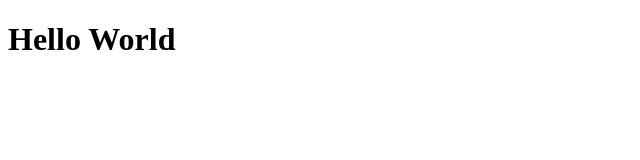
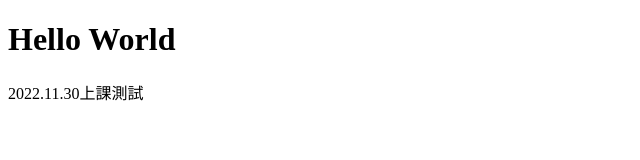
Before and after one commit to 1108211096/practise, a plain HTML site: page test.html in a window 1280 px wide. Shown: the whole page, without its empty margins (0-640 px from the left). Drawn offline with Linux system fonts and the light colour scheme.

Commit message:
2022.11.30上課測試

```diff
--- a/test.html
+++ b/test.html
@@ -8,5 +8,6 @@
 </head>
 <body>
     <h1>Hello World</h1>
+    <p>2022.11.30上課測試</p>
 </body>
 </html>
```
